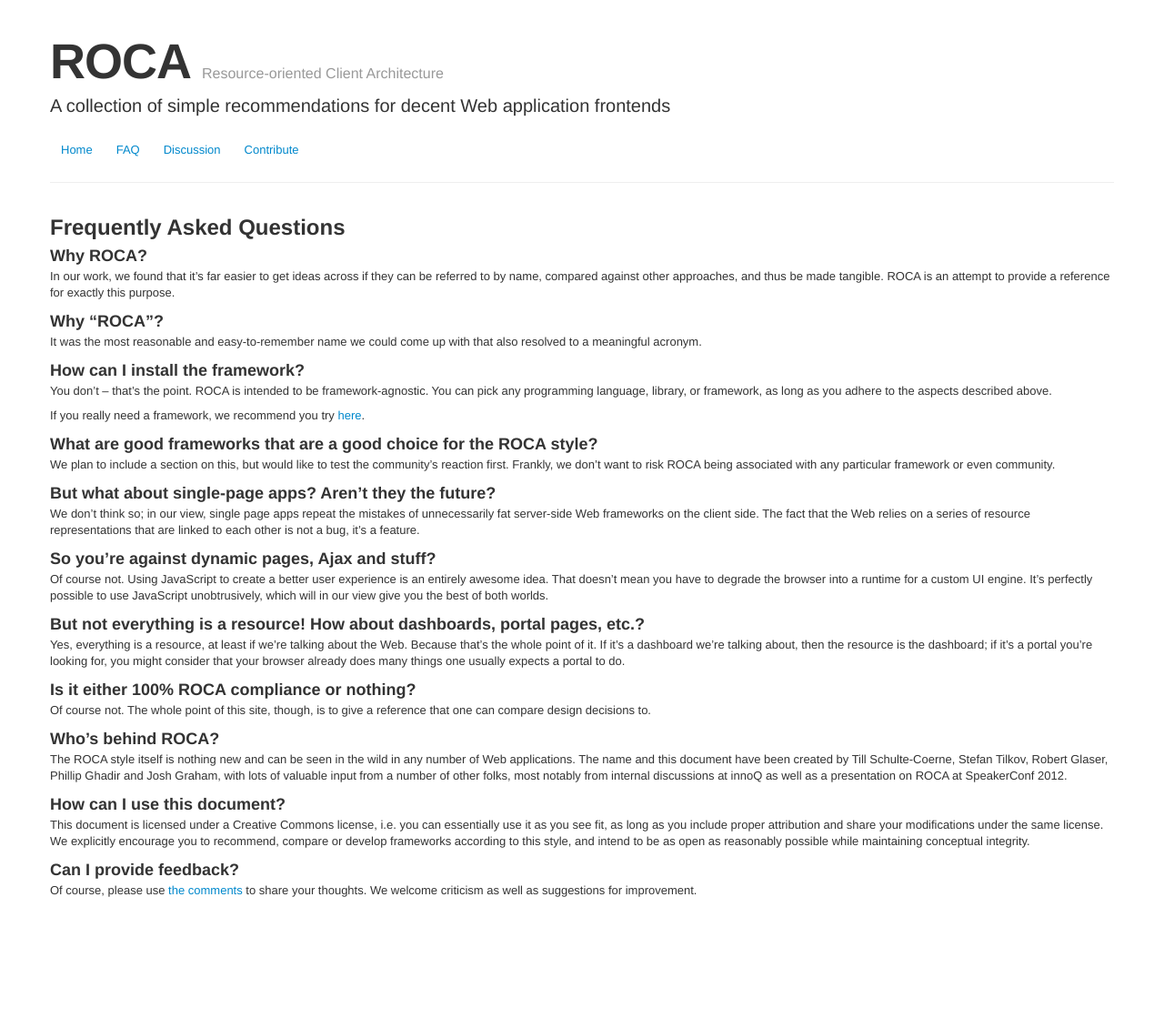
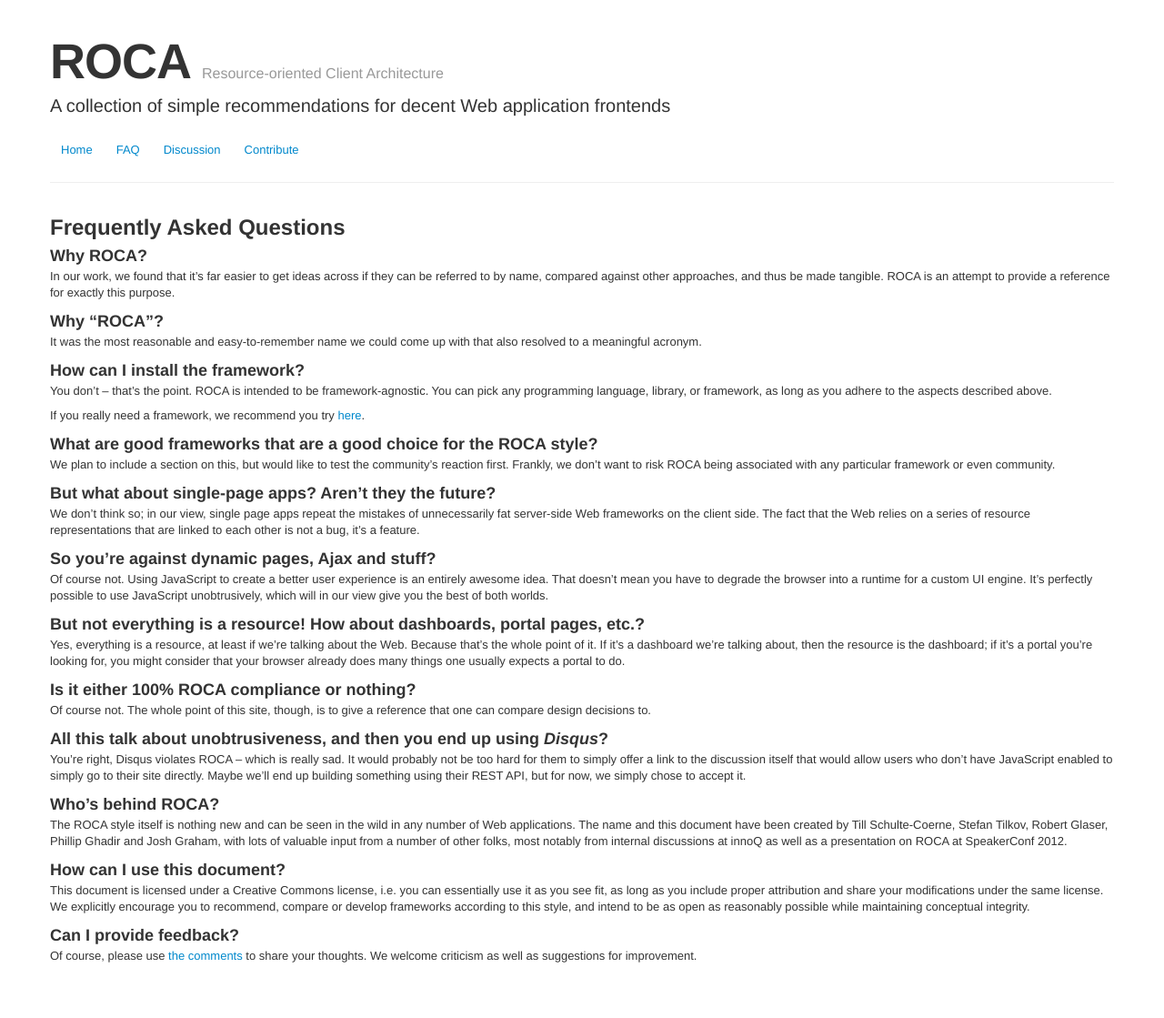
Before and after one commit to innoq/ROCA, a Jekyll site: the page built from faq.md, in a window 1280 px wide. Shown: the whole page at 91% size. Built offline with Jekyll 4.4.1, drawn with Linux system fonts in a browser that asks for light colours; before the commit the page ends 1047 px from its top, so only the background shows below that.

Commit message:
added disqus q and a

```diff
--- a/faq.md
+++ b/faq.md
@@ -63,6 +63,15 @@ many things one usually expects a portal to do.
 Of course not. The whole point of this site, though, is to give a
 reference that one can compare design decisions to.
 
+### All this talk about unobtrusiveness, and then you end up using _Disqus_?
+
+You're right, Disqus violates ROCA -- which is really sad. It
+would probably not be too hard for them to simply offer a link to the
+discussion itself that would allow users who don't have JavaScript
+enabled to simply go to their site directly. Maybe we'll end up
+building something using their REST API, but for now, we simply chose
+to accept it.
+
 ### Who's behind ROCA?
 
 The ROCA style itself is nothing new and can be seen in the wild in
```
